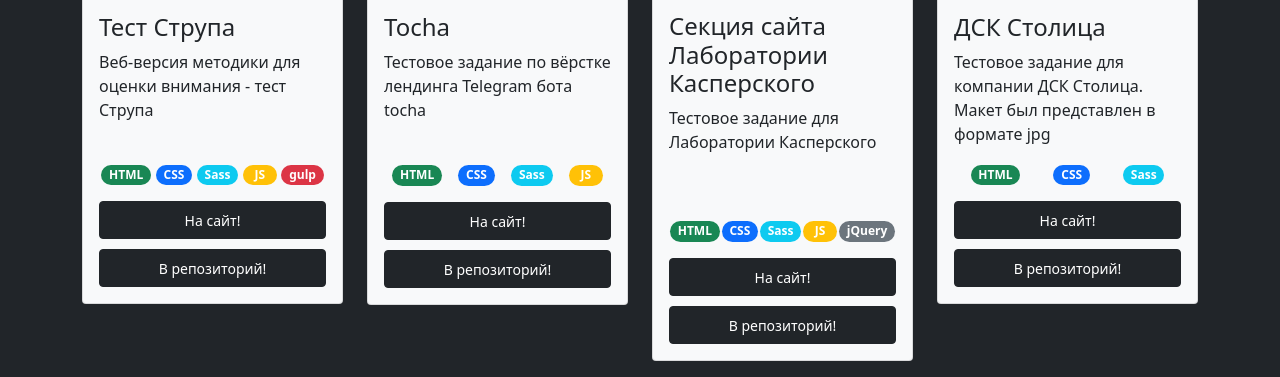
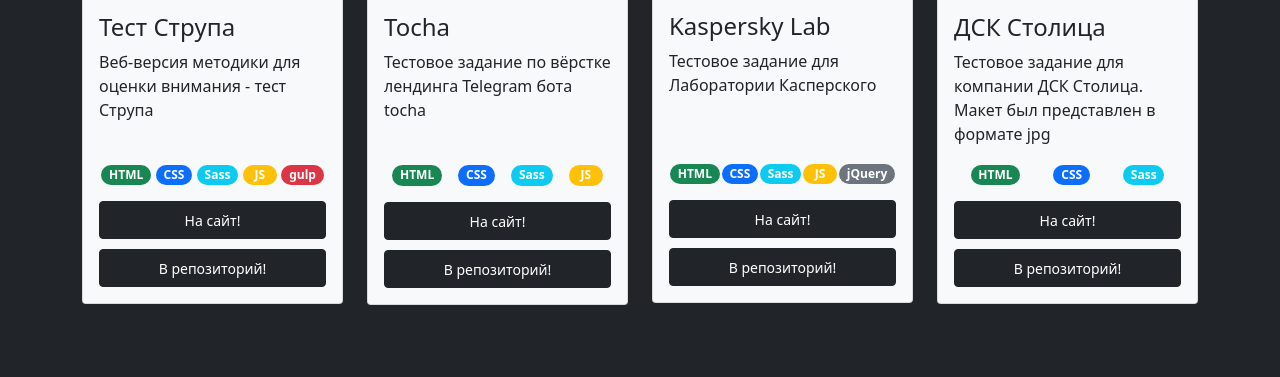
Before and after one commit to elizernem/portfolio, a website: page pug/index.pug in a window 1280 px wide. Shown: the part 861-1238 px from the top of the page. After the commit the page ends 1182 px from the top, so only its background shows below. Drawn offline with nearby package versions, Linux system fonts and the light colour scheme; files that its build step writes are made by us from their sources; files whose address does not match are found by name.

Commit message:
fix: height of cards

```diff
--- a/pug/card.pug
+++ b/pug/card.pug
@@ -7,7 +7,7 @@
                     img.card-img-top(src=name.src alt=name.alt)
                 .card-body
                     .card-title.h4= name.title
-                    .card-text.mb-0(style='height: 115px;')= name.text
+                    .card-text.mb-0(style='min-height: 115px;')= name.text
                     .mb-3.d-flex.justify-content-around
                         each item in name.badges
                             span.rounded-pill.badge(class=item.bg style='min-width: 34px;')= item.title
--- a/pug/data.pug
+++ b/pug/data.pug
@@ -147,7 +147,7 @@
       },
     },
     kaspersky: {
-      title: "Секция сайта Лаборатории Касперского",
+      title: "Kaspersky Lab",
       link: 'https://elizernem.github.io/kaspersky_lab_test/',
       git: 'https://github.com/elizernem/kaspersky_lab_test',
       text: "Тестовое задание для Лаборатории Касперского",
```
Also changed, not shown: index.html.
